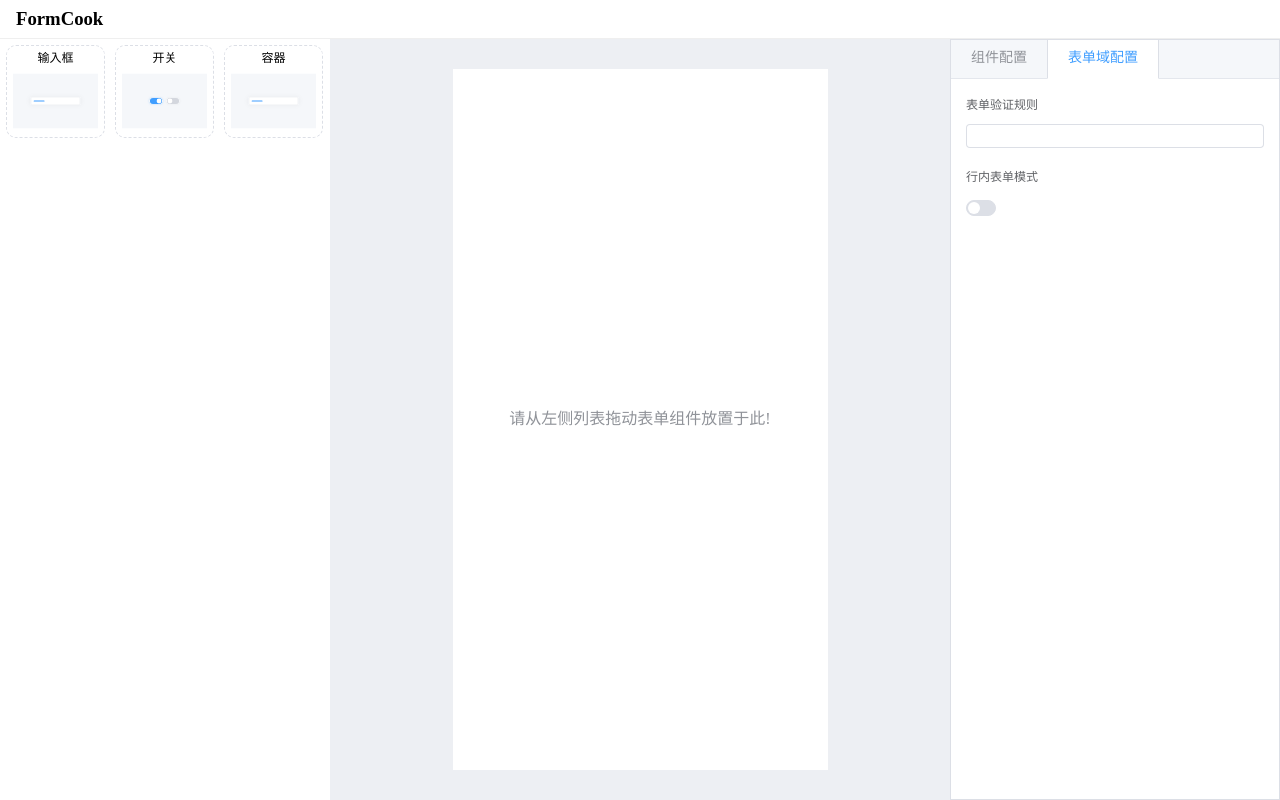
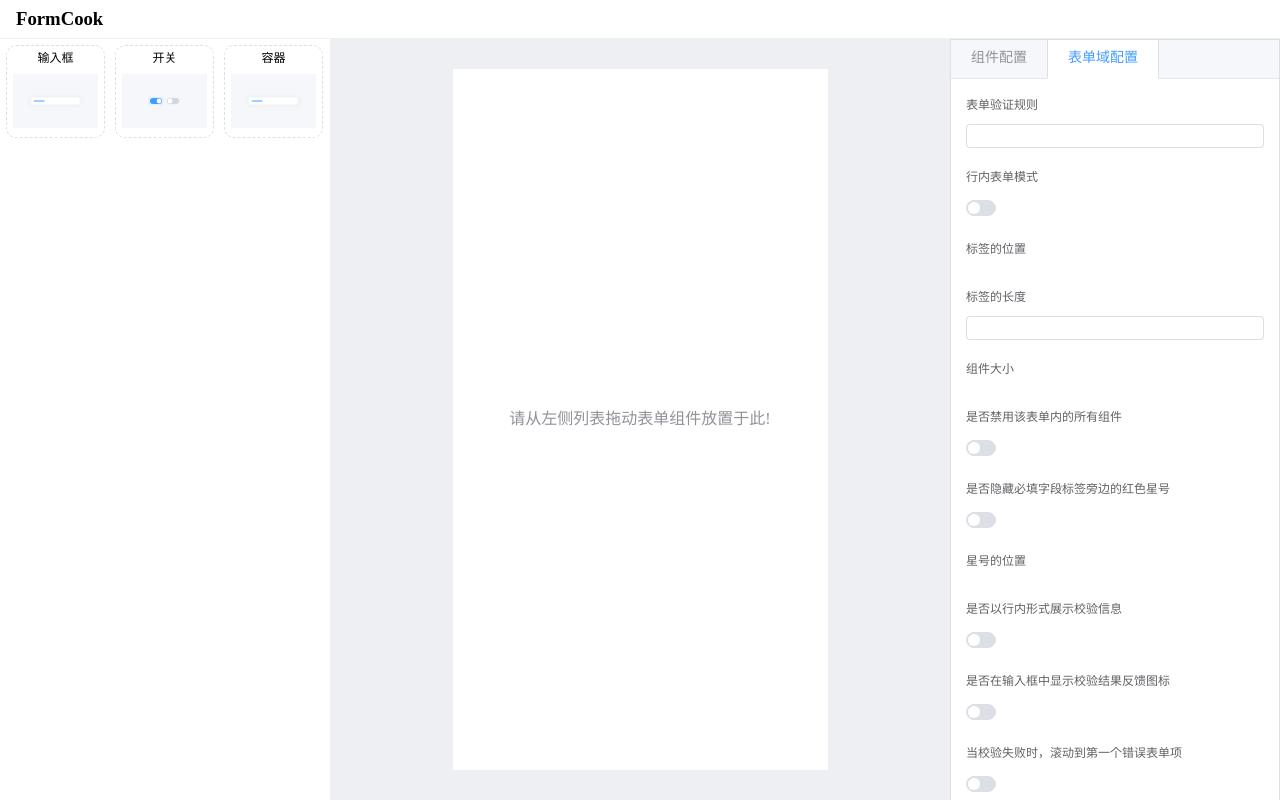
Before and after one commit to is-zhou/form-cook, a Vue app: page / in a window 1280 px wide. Built offline with nearby package versions, Linux system fonts and the light colour scheme; the HTML template or start-up script is replaced by a standard one.

Commit message:
chore: 现有物料设置器维护

```diff
--- a/src/setters/form/input.ts
+++ b/src/setters/form/input.ts
@@ -11,6 +11,30 @@ const s: TSettersModuleType = {
     // attrs: {},
     // defaultValue: '',
     setterChildren: {
+      type: {
+        id: '',
+        componentName: 'select',
+        componentType: 'form',
+        formItemAttrs: { field: '', label: '输入框类型' },
+        attrs: {
+          clearable: true,
+          options: [
+            {
+              value: 'password',
+              label: 'password',
+            },
+            {
+              value: 'text',
+              label: 'text',
+            },
+            {
+              value: 'number',
+              label: 'number',
+            },
+          ],
+        },
+        defaultValue: '',
+      },
       autofocus: {
         id: '',
         componentName: 'switch',
--- /dev/null
+++ b/src/setters/form/switch.ts
@@ -0,0 +1,127 @@
+import type { TSettersModuleType } from '@/types/setter.ts'
+
+const s: TSettersModuleType = {
+  attrs: {
+    isHide: true,
+    setterChildren: {
+      width: {
+        id: '',
+        componentName: 'input',
+        componentType: 'form',
+        formItemAttrs: {
+          field: '',
+          label: 'switch 的宽度',
+        },
+        attrs: {
+          type: 'number',
+        },
+        defaultValue: "",
+      },
+      'inline-prompt': {
+        id: '',
+        componentName: 'switch',
+        componentType: 'form',
+        formItemAttrs: {
+          field: '',
+          label: '只会呈现文本的第一个字符',
+        },
+        attrs: {},
+        defaultValue: "",
+      },
+      'active-text': {
+        id: '',
+        componentName: 'input',
+        componentType: 'form',
+        formItemAttrs: {
+          field: '',
+          label: 'switch 的状态为 on 时的文字描述',
+        },
+        attrs: {
+          clearable: true,
+        },
+        defaultValue: "",
+      },
+      'inactive-text': {
+        id: '',
+        componentName: 'input',
+        componentType: 'form',
+        formItemAttrs: {
+          field: '',
+          label: 'switch 的状态为 off 时的文字描述',
+        },
+        attrs: {
+          clearable: true,
+        },
+        defaultValue: "",
+      },
+      'active-value': {
+        id: '',
+        componentName: 'input',
+        componentType: 'form',
+        formItemAttrs: {
+          field: '',
+          label: 'switch 状态为 on 时的值',
+        },
+        attrs: {
+          clearable: true,
+        },
+        defaultValue: "",
+      },
+      'inactive-value': {
+        id: '',
+        componentName: 'input',
+        componentType: 'form',
+        formItemAttrs: {
+          field: '',
+          label: 'switch的状态为 off 时的值',
+        },
+        attrs: {
+          clearable: true,
+        },
+        defaultValue: "",
+      },
+      'active-color': {
+        id: '',
+        componentName: 'colorPicker',
+        componentType: 'form',
+        formItemAttrs: {
+          field: '',
+          label: '当在 on 状态时的背景颜色',
+        },
+        attrs: {
+          clearable: true,
+        },
+        defaultValue: "",
+      },
+      'inactive-color': {
+        id: '',
+        componentName: 'input',
+        componentType: 'form',
+        formItemAttrs: {
+          field: '',
+          label: '当在 off 状态时的背景颜色',
+        },
+        attrs: {
+          clearable: true,
+        },
+        defaultValue: "",
+      },
+      'border-color': {
+        id: '',
+        componentName: 'input',
+        componentType: 'form',
+        formItemAttrs: {
+          field: '',
+          label: '开关的边框颜色 ',
+        },
+        attrs: {
+          clearable: true,
+        },
+        defaultValue: "",
+      },
+    },
+  },
+
+}
+
+export default s
--- a/src/setters/formArea.ts
+++ b/src/setters/formArea.ts
@@ -1,5 +1,5 @@
-import type { TSettersModuleType } from "@/types/setter"
-import { getSettersListByObj } from "@/utils"
+import type { TSettersModuleType } from '@/types/setter.ts'
+import { getSettersListByObj } from '@/utils'
 
 const formArea: TSettersModuleType = {
   attrs: {
@@ -23,8 +23,120 @@ const formArea: TSettersModuleType = {
         attrs: {},
         defaultValue: "",
       },
+      'label-position': {
+        id: '',
+        componentName: 'radioGroup',
+        componentType: 'form',
+        formItemAttrs: { field: '', label: '标签的位置' },
+        attrs: {
+          clearable: true,
+        },
+        defaultValue: "",
+        slots: [
+          {
+            name: 'default',
+            type: 'radioButton',
+            options: [
+              { value: 'left', label: 'left' },
+              { value: 'right', label: 'right' },
+              { value: 'top', label: 'top' },
+            ],
+          },
+        ],
+      },
+      'label-width': {
+        id: '',
+        componentName: 'input',
+        componentType: 'form',
+        formItemAttrs: { field: '', label: '标签的长度' },
+        attrs: {
+          clearable: true,
+          type: 'number',
+        },
+        defaultValue: "",
+      },
+      size: {
+        id: '',
+        componentName: 'radioGroup',
+        componentType: 'form',
+        formItemAttrs: { field: '', label: '组件大小' },
+        attrs: {
+          clearable: true,
+        },
+        defaultValue: "",
+        slots: [
+          {
+            name: 'default',
+            type: 'radioButton',
+            options: [
+              { value: 'large', label: 'large' },
+              { value: 'default', label: 'default' },
+              { value: 'small', label: 'small' },
+            ],
+          },
+        ],
+      },
+      disabled: {
+        id: '',
+        componentName: 'switch',
+        componentType: 'form',
+        formItemAttrs: { field: '', label: '是否禁用该表单内的所有组件' },
+        attrs: {},
+        defaultValue: "",
+      },
+      'hide-required-asterisk': {
+        id: '',
+        componentName: 'switch',
+        componentType: 'form',
+        formItemAttrs: { field: '', label: '是否隐藏必填字段标签旁边的红色星号' },
+        attrs: {},
+        defaultValue: "",
+      },
+      'require-asterisk-position': {
+        id: '',
+        componentName: 'radioGroup',
+        componentType: 'form',
+        formItemAttrs: { field: '', label: '星号的位置' },
+        attrs: {},
+        defaultValue: "",
+        slots: [
+          {
+            name: 'default',
+            type: 'radioButton',
+            options: [
+              { value: 'left', label: 'left' },
+              { value: 'right', label: 'right' },
+            ],
+          },
+        ],
+      },
+      'inline-message': {
+        id: '',
+        componentName: 'switch',
+        componentType: 'form',
+        formItemAttrs: { field: '', label: '是否以行内形式展示校验信息' },
+        attrs: {},
+        defaultValue: "",
+      },
+      'status-icon': {
+        id: '',
+        componentName: 'switch',
+        componentType: 'form',
+        formItemAttrs: { field: '', label: '是否在输入框中显示校验结果反馈图标' },
+        attrs: {},
+        defaultValue: "",
+      },
+      'scroll-to-error': {
+        id: '',
+        componentName: 'switch',
+        componentType: 'form',
+        formItemAttrs: { field: '', label: '当校验失败时，滚动到第一个错误表单项' },
+        attrs: {},
+        defaultValue: "",
+      },
     },
   },
+
 }
 
 const list = getSettersListByObj(formArea)
--- /dev/null
+++ b/src/setters/public.ts
@@ -0,0 +1,33 @@
+import type { TSettersModuleType } from '@/types/setter.ts'
+
+import { componentsMap } from "@/components/FormRender/componentMap"
+import { getSettersListByObj } from '@/utils'
+
+const componentNameOptions: {
+  value: string,
+  label: string,
+}[] = []
+
+Object.keys(componentsMap).forEach(key => {
+  componentNameOptions.push({
+    value: key,
+    label: key,
+  })
+})
+
+const s: TSettersModuleType = {
+  componentName: {
+    id: '',
+    componentName: 'select',
+    componentType: 'form',
+    formItemAttrs: { field: '', label: '组件名称' },
+    attrs: {
+      clearable: true,
+      options: componentNameOptions,
+    },
+    defaultValue: '',
+  },
+}
+
+const list = getSettersListByObj(s)
+export default list
--- a/src/setters/publicForm.ts
+++ b/src/setters/publicForm.ts
@@ -12,6 +12,126 @@ const publicFormItem: TSettersModuleType = {
     },
     defaultValue: '',
   },
+  attrs: {
+    setterChildren: {
+      placeholder: {
+        id: '',
+        componentName: 'input',
+        componentType: 'form',
+        formItemAttrs: {
+          field: '',
+          label: '输入提示',
+        },
+        attrs: {
+          clearable: true,
+        },
+        defaultValue: "",
+      },
+      disabled: {
+        id: '',
+        componentName: 'switch',
+        componentType: 'form',
+        formItemAttrs: {
+          field: '',
+          label: '是否禁用',
+        },
+        attrs: {},
+        defaultValue: "",
+      },
+      readonly: {
+        id: '',
+        componentName: 'switch',
+        componentType: 'form',
+        formItemAttrs: {
+          field: '',
+          label: '是否只读',
+        },
+        attrs: {},
+        defaultValue: "",
+      },
+      size: {
+        id: '',
+        componentName: 'radioGroup',
+        componentType: 'form',
+        formItemAttrs: {
+          field: '',
+          label: '组件大小',
+        },
+        attrs: {},
+        defaultValue: "",
+        slots: [
+          {
+            name: 'default',
+            type: 'radioButton',
+            options: [
+              {
+                value: 'large',
+                label: 'large',
+              },
+              {
+                value: 'default',
+                label: 'default',
+              },
+              {
+                value: 'small',
+                label: 'small',
+              },
+              {
+                value: '',
+                label: '不设置',
+              },
+            ],
+          },
+        ],
+      },
+    },
+  },
+  formItemAttrs: {
+    setterChildren: {
+      rules: {
+        id: '',
+        sort: 1,
+        componentName: 'input',
+        componentType: 'form',
+        formItemAttrs: { field: '', label: '表单验证规则' },
+        attrs: {
+          clearable: true,
+        },
+        defaultValue: '',
+      },
+      field: {
+        id: '',
+        componentName: 'input',
+        componentType: 'form',
+        formItemAttrs: { field: '', label: '字段' },
+        attrs: {
+          clearable: true,
+        },
+        defaultValue: '',
+      },
+      label: {
+        id: '',
+        componentName: 'input',
+        componentType: 'form',
+        formItemAttrs: { field: '', label: '标签' },
+        attrs: {
+          clearable: true,
+        },
+        defaultValue: '',
+      },
+      required: {
+        id: '',
+        componentName: 'switch',
+        componentType: 'form',
+        formItemAttrs: { field: '', label: '是否必填' },
+        attrs: {
+          clearable: true,
+        },
+        defaultValue: '',
+      },
+    }
+  }
+
 }
 
 
--- a/src/views/cook/components/RightArea/index.vue
+++ b/src/views/cook/components/RightArea/index.vue
@@ -4,6 +4,7 @@ import { ref, watch } from 'vue'
 import setters from '@/setters'
 import formAreaSetterList from '@/setters/formArea.ts'
 import publicFormSetterList from '@/setters/publicForm.ts'
+import publicSetterList from '@/setters/public.ts'
 
 const componentConfig = defineModel<TComponentConfig | null>('componentConfig')
 const formAreaConfig = defineModel<TFormAreaConfig>('formAreaConfig', { required: true })
@@ -15,10 +16,11 @@ const componentSetterList = ref<Array<TComponentConfig>>()
 watch(
   () => componentConfig.value,
   () => {
-    activeName.value = componentConfig.value?.componentType === 'form' ? 'component' : 'formArea'
+    activeName.value = componentConfig.value ? 'component' : 'formArea'
 
     if (componentConfig.value) {
       componentSetterList.value = [
+        ...publicSetterList,
         ...publicFormSetterList,
         ...(setters.setters[componentConfig.value.componentName] || []),
       ]
```
